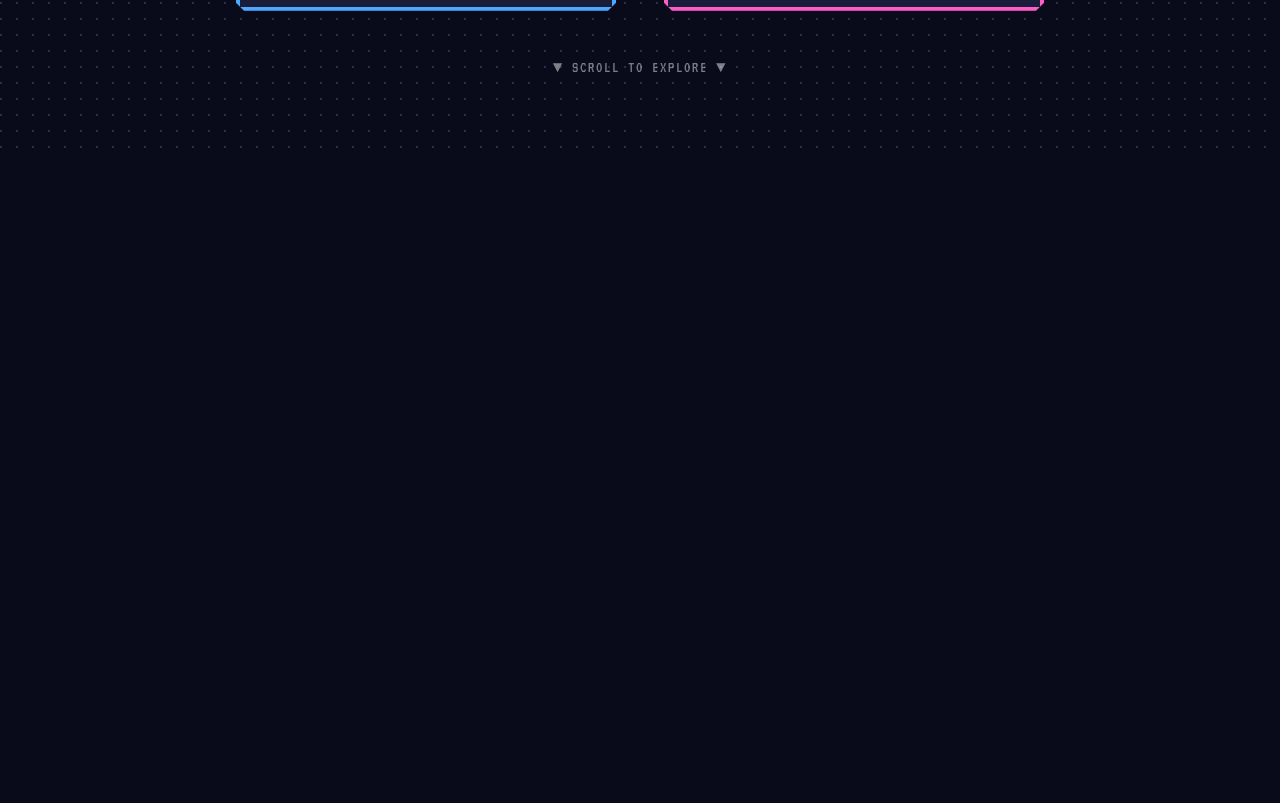
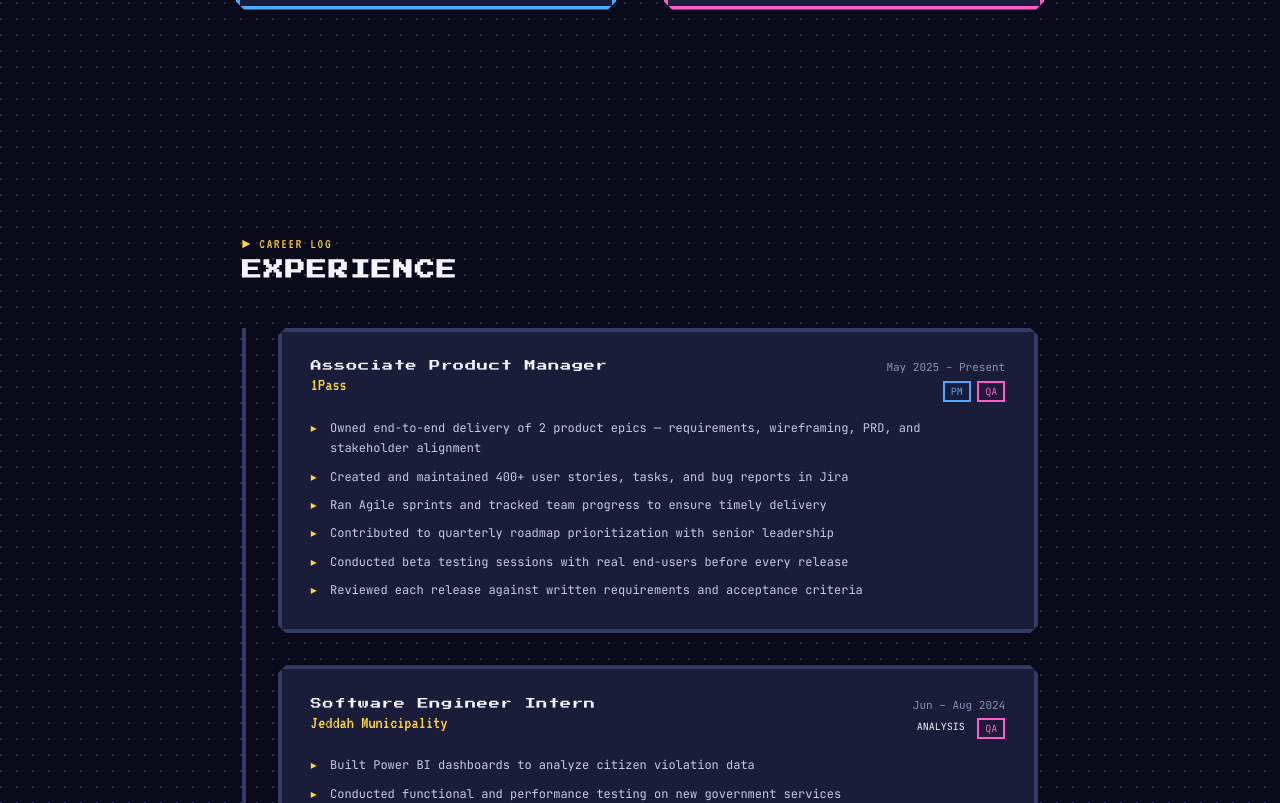
Before and after one commit to Joudprogs/joud-portfolio, a Next.js app: page / in a window 1280 px wide. Shown: the part 638-1441 px from the top of the page. Before the commit the page ends 800 px from the top, so only its background shows below. Built offline with nearby package versions, Linux system fonts and the light colour scheme.

Commit message:
add Experience component

```diff
--- a/src/app/page.tsx
+++ b/src/app/page.tsx
@@ -1,9 +1,11 @@
 import Hero from '@/src/components/home/Hero'
+import Experience from '@/src/components/home/Experience'
 
 export default function Home() {
   return (
     <main>
       <Hero />
+      <Experience />
     </main>
   )
 }
--- a/src/components/home/Experience.tsx
+++ b/src/components/home/Experience.tsx
@@ -0,0 +1,152 @@
+import experienceData from '@/src/data/experience.json'
+
+const tagColors: Record<string, string> = {
+  PM:  'var(--pm-blue)',
+  QA:  'var(--qa-magenta)',
+  DEV: 'var(--pipe-green)',
+}
+
+export default function Experience() {
+  return (
+    <section style={{
+      padding: '6rem 2rem',
+      maxWidth: '860px',
+      margin: '0 auto',
+    }}>
+
+      {/* Section header */}
+      <div style={{ marginBottom: '3rem' }}>
+        <p style={{
+          fontFamily: 'var(--font-pixel)',
+          fontSize: '14px',
+          color: 'var(--coin-gold)',
+          letterSpacing: '0.12em',
+          marginBottom: '0.5rem',
+        }}>
+          ► CAREER LOG
+        </p>
+        <h2 style={{
+          fontFamily: 'var(--font-display)',
+          fontSize: 'clamp(14px, 2vw, 20px)',
+          color: 'var(--fg-1)',
+          letterSpacing: '0.08em',
+        }}>
+          EXPERIENCE
+        </h2>
+      </div>
+
+      {/* Timeline */}
+      <div style={{
+        display: 'flex',
+        flexDirection: 'column',
+        gap: '2rem',
+        borderLeft: '4px solid var(--surface-3)',
+        paddingLeft: '2rem',
+      }}>
+        {experienceData.map((job) => (
+          <div key={job.id} style={{
+            background: 'var(--surface-1)',
+            border: '4px solid var(--surface-3)',
+            boxShadow: 'var(--shadow-1)',
+            padding: '1.8rem',
+            position: 'relative',
+            clipPath: 'polygon(8px 0, calc(100% - 8px) 0, 100% 8px, 100% calc(100% - 8px), calc(100% - 8px) 100%, 8px 100%, 0 calc(100% - 8px), 0 8px)',
+          }}>
+
+            {/* Timeline dot */}
+            <div style={{
+              position: 'absolute',
+              left: '-2.85rem',
+              top: '1.8rem',
+              width: '16px',
+              height: '16px',
+              background: 'var(--coin-gold)',
+              border: '4px solid var(--bg-deep)',
+            }} />
+
+            {/* Header */}
+            <div style={{
+              display: 'flex',
+              justifyContent: 'space-between',
+              alignItems: 'flex-start',
+              flexWrap: 'wrap',
+              gap: '0.5rem',
+              marginBottom: '1rem',
+            }}>
+              <div>
+                <div style={{
+                  fontFamily: 'var(--font-display)',
+                  fontSize: '11px',
+                  color: 'var(--fg-1)',
+                  letterSpacing: '0.08em',
+                  marginBottom: '0.3rem',
+                }}>
+                  {job.role}
+                </div>
+                <div style={{
+                  fontFamily: 'var(--font-pixel)',
+                  fontSize: '18px',
+                  color: 'var(--coin-gold)',
+                }}>
+                  {job.company}
+                </div>
+              </div>
+
+              <div style={{ textAlign: 'right' }}>
+                <div style={{
+                  fontFamily: 'var(--font-mono)',
+                  fontSize: '11px',
+                  color: 'var(--fg-3)',
+                  marginBottom: '0.4rem',
+                }}>
+                  {job.period}
+                </div>
+                <div style={{ display: 'flex', gap: '0.4rem', justifyContent: 'flex-end' }}>
+                  {job.tags.map((tag) => (
+                    <span key={tag} style={{
+                      fontFamily: 'var(--font-mono)',
+                      fontSize: '10px',
+                      color: tagColors[tag],
+                      border: `2px solid ${tagColors[tag]}`,
+                      padding: '2px 6px',
+                    }}>
+                      {tag}
+                    </span>
+                  ))}
+                </div>
+              </div>
+            </div>
+
+            {/* Points */}
+            <ul style={{
+              listStyle: 'none',
+              display: 'flex',
+              flexDirection: 'column',
+              gap: '0.5rem',
+            }}>
+              {job.points.map((point, i) => (
+                <li key={i} style={{
+                  fontFamily: 'var(--font-mono)',
+                  fontSize: '12px',
+                  color: 'var(--fg-2)',
+                  lineHeight: '1.7',
+                  paddingLeft: '1.2rem',
+                  position: 'relative',
+                }}>
+                  <span style={{
+                    position: 'absolute',
+                    left: 0,
+                    color: 'var(--coin-gold)',
+                  }}>▸</span>
+                  {point}
+                </li>
+              ))}
+            </ul>
+
+          </div>
+        ))}
+      </div>
+
+    </section>
+  )
+}
--- a/src/components/home/Hero.tsx
+++ b/src/components/home/Hero.tsx
@@ -48,13 +48,13 @@ export default function Hero() {
 
   return (
     <section style={{
-      minHeight: '100vh',
-      display: 'flex',
-      flexDirection: 'column',
-      alignItems: 'center',
-      justifyContent: 'center',
-      padding: '80px 2rem 4rem',
-      gap: '3rem',
+      minHeight: 'auto',
+display: 'flex',
+flexDirection: 'column',
+alignItems: 'center',
+justifyContent: 'center',
+padding: '100px 2rem 4rem',
+gap: '3rem',
     }}>
 
       {/* Title */}
--- a/src/data/experience.json
+++ b/src/data/experience.json
@@ -0,0 +1,31 @@
+[
+  {
+    "id": "1pass",
+    "role": "Associate Product Manager",
+    "company": "1Pass",
+    "type": "Full-time",
+    "period": "May 2025 – Present",
+    "tags": ["PM", "QA"],
+    "points": [
+      "Owned end-to-end delivery of 2 product epics — requirements, wireframing, PRD, and stakeholder alignment",
+      "Created and maintained 400+ user stories, tasks, and bug reports in Jira",
+      "Ran Agile sprints and tracked team progress to ensure timely delivery",
+      "Contributed to quarterly roadmap prioritization with senior leadership",
+      "Conducted beta testing sessions with real end-users before every release",
+      "Reviewed each release against written requirements and acceptance criteria"
+    ]
+  },
+  {
+    "id": "jeddah",
+    "role": "Software Engineer Intern",
+    "company": "Jeddah Municipality",
+    "type": "Internship",
+    "period": "Jun – Aug 2024",
+    "tags": ["ANALYSIS", "QA"],
+    "points": [
+      "Built Power BI dashboards to analyze citizen violation data",
+      "Conducted functional and performance testing on new government services",
+      "Documented technical reports across multiple project initiatives"
+    ]
+  }
+]
```
